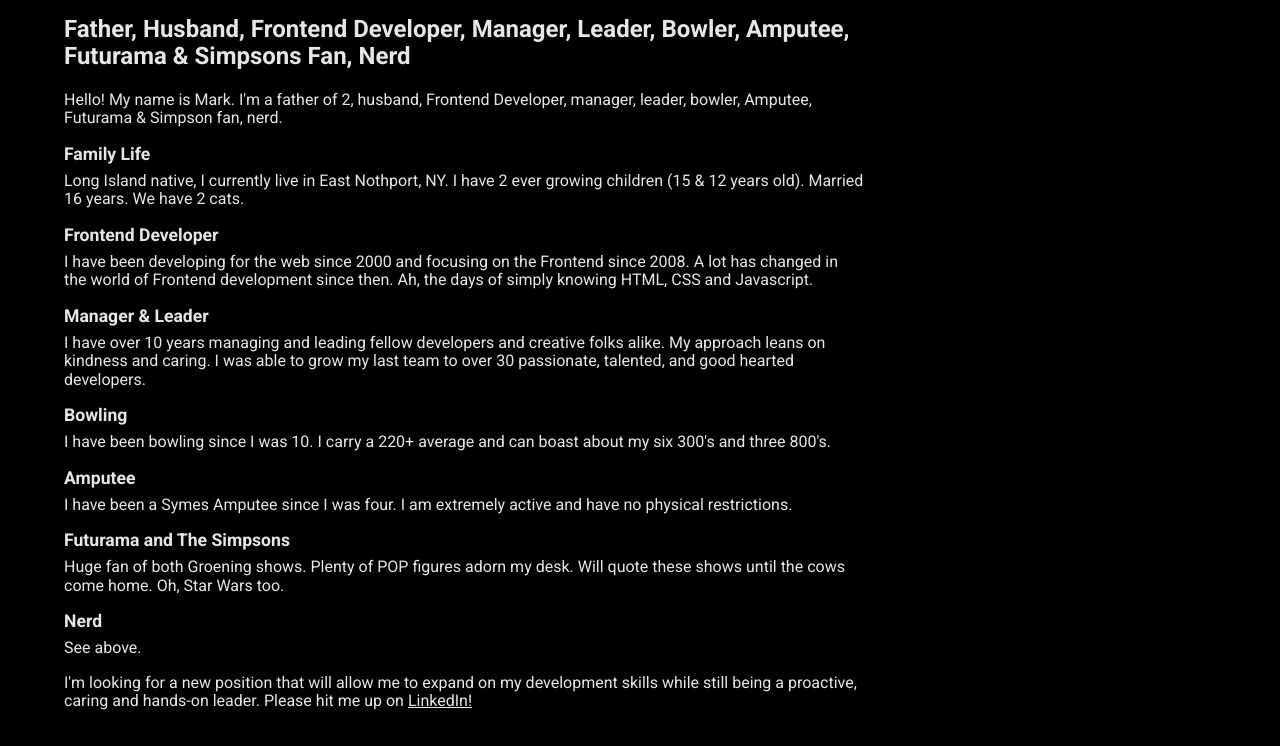
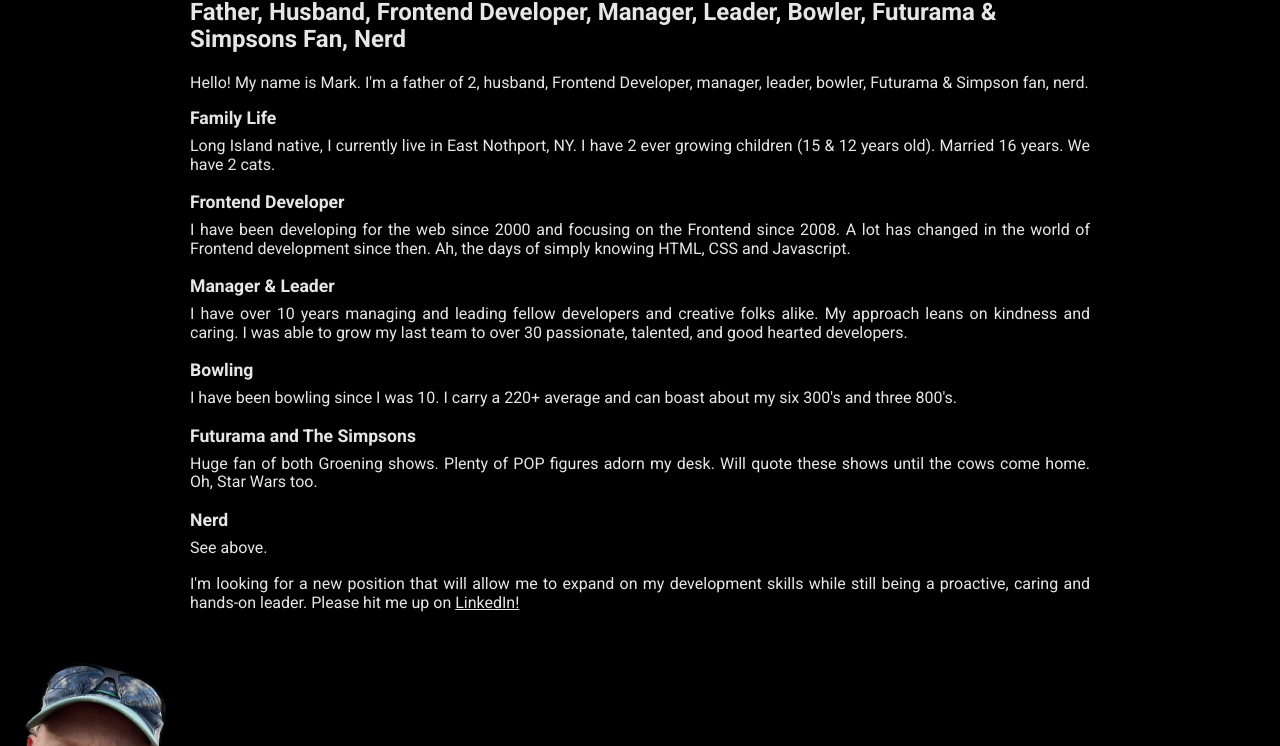
Before and after one commit to MrTips/kinghippo, a website built with Vite: page kinghippo/public_html/index.html in a window 1280 px wide. Shown: the part 81-827 px from the top of the page. Built offline with nearby package versions, Linux system fonts and the light colour scheme.

Commit message:
fix layout css

```diff
--- a/kinghippo/public_html/css/kinghippo.css
+++ b/kinghippo/public_html/css/kinghippo.css
@@ -23,9 +23,11 @@ a:hover {
   color: rgba(255, 0, 187, 1);
 }
 
-body > div {
-  margin: 3% 5%;
-  max-width: 800px;
+header,
+main {
+  max-width: 900px;
+  margin: 0 auto;
+  padding: 0 5%;
 }
 
 h1 {
@@ -43,6 +45,11 @@ dd {
   padding: 0;
 }
 
+dd,
+p {
+  text-align: justify;
+}
+
 .image-container {
   overflow: hidden;
   min-height: 301px;
@@ -54,10 +61,6 @@ img.my-pic {
   left: -300px;
   bottom: -301px;
   display: block; /* to get rid of any margin/padding that comes along with an img*/
-}
-
-footer {
-  padding-bottom: 3%;
 }
 
 footer ul {
--- a/kinghippo/public_html/index.html
+++ b/kinghippo/public_html/index.html
@@ -26,32 +26,33 @@
     <title>Mark McCartney</title>
   </head>
   <body>
-    <div>
+    <div class="container">
+      <div class="content">
         <header><h1>Mark McCartney</h1></header>
         <main>
           <h2>
-          Father, Husband, Frontend Developer, Manager, Leader, Bowler, Amputee,
+            Father, Husband, Frontend Developer, Manager, Leader, Bowler,
             Futurama &amp; Simpsons Fan, Nerd
           </h2>
           <p>
             Hello! My name is Mark. I'm a father of 2, husband, Frontend
-          Developer, manager, leader, bowler, Amputee, Futurama &amp; Simpson
-          fan, nerd.
+            Developer, manager, leader, bowler, Futurama &amp; Simpson fan,
+            nerd.
           </p>
 
           <dl>
             <dt>Family Life</dt>
             <dd>
-            Long Island native, I currently live in East Nothport, NY. I have 2
-            ever growing children (15 &amp; 12 years old). Married 16 years. We
-            have 2 cats.
+              Long Island native, I currently live in East Nothport, NY. I have
+              2 ever growing children (15 &amp; 12 years old). Married 16 years.
+              We have 2 cats.
             </dd>
             <dt>Frontend Developer</dt>
             <dd>
               I have been developing for the web since 2000 and focusing on the
               Frontend since 2008. A lot has changed in the world of Frontend
-            development since then. Ah, the days of simply knowing HTML, CSS and
-            Javascript.
+              development since then. Ah, the days of simply knowing HTML, CSS
+              and Javascript.
             </dd>
             <dt>Manager & Leader</dt>
             <dd>
@@ -65,16 +66,11 @@
               I have been bowling since I was 10. I carry a 220+ average and can
               boast about my six 300's and three 800's.
             </dd>
-          <dt>Amputee</dt>
-          <dd>
-            I have been a Symes Amputee since I was four. I am extremely active
-            and have no physical restrictions.
-          </dd>
             <dt>Futurama and The Simpsons</dt>
             <dd>
               Huge fan of both Groening shows. Plenty of POP figures adorn my
-            desk. Will quote these shows until the cows come home. Oh, Star Wars
-            too.
+              desk. Will quote these shows until the cows come home. Oh, Star
+              Wars too.
             </dd>
             <dt>Nerd</dt>
             <dd>See above.</dd>
@@ -82,8 +78,8 @@
 
           <p>
             I'm looking for a new position that will allow me to expand on my
-          development skills while still being a proactive, caring and hands-on
-          leader. Please hit me up on
+            development skills while still being a proactive, caring and
+            hands-on leader. Please hit me up on
             <a href="https://www.linkedin.com/in/markmccartney/" target="_blank"
               >LinkedIn!</a
             >
@@ -102,7 +98,10 @@
         </div>
         <ul>
           <li>
-          <a href="https://www.linkedin.com/in/markmccartney/" target="_blank">
+            <a
+              href="https://www.linkedin.com/in/markmccartney/"
+              target="_blank"
+            >
               <div class="icon"></div>
               LinkedIn
             </a>
@@ -121,6 +120,7 @@
           </li>
         </ul>
       </footer>
+    </div>
     <script src="https://cdnjs.cloudflare.com/ajax/libs/gsap/3.11.4/gsap.min.js"></script>
     <script src="https://unpkg.com/gsap@3/dist/ScrollTrigger.min.js"></script>
     <script src="./js/kinghippo.js"></script>
```
Lines whose indentation alone changed are shown as unchanged.
